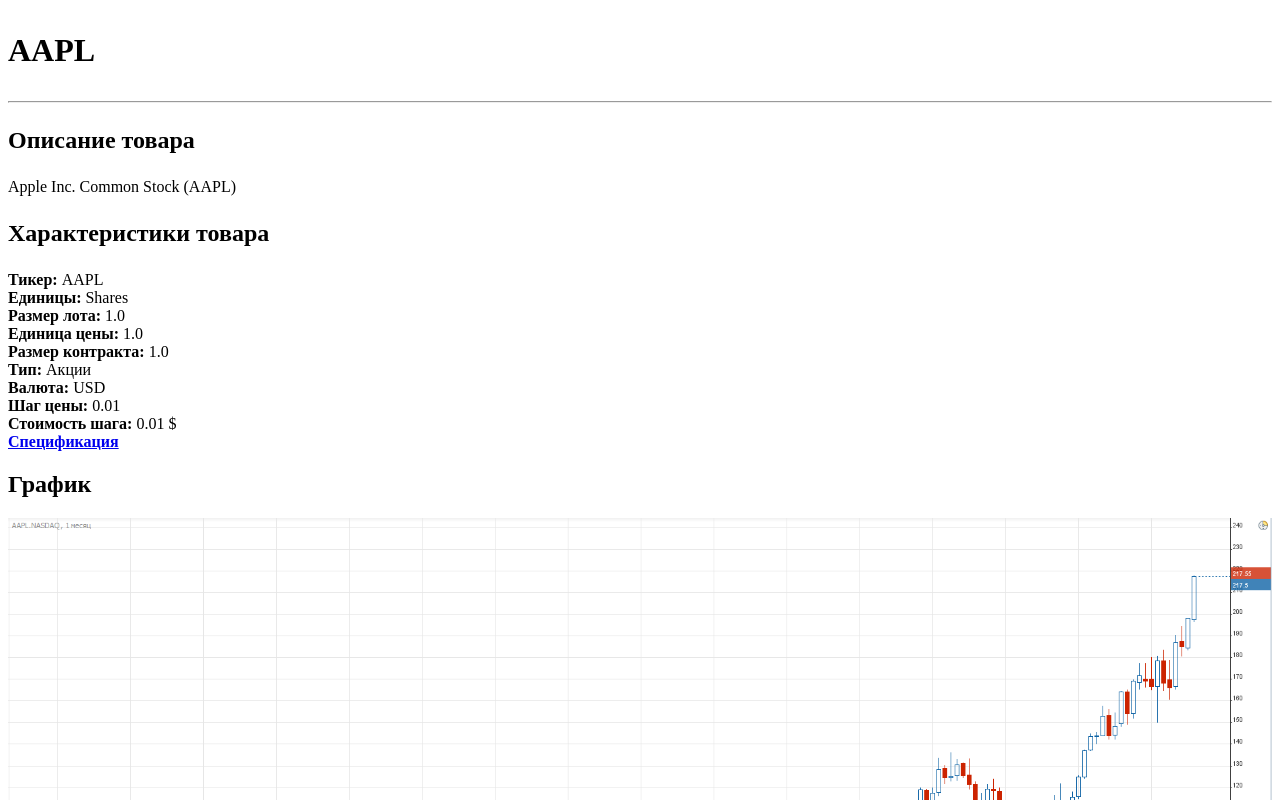
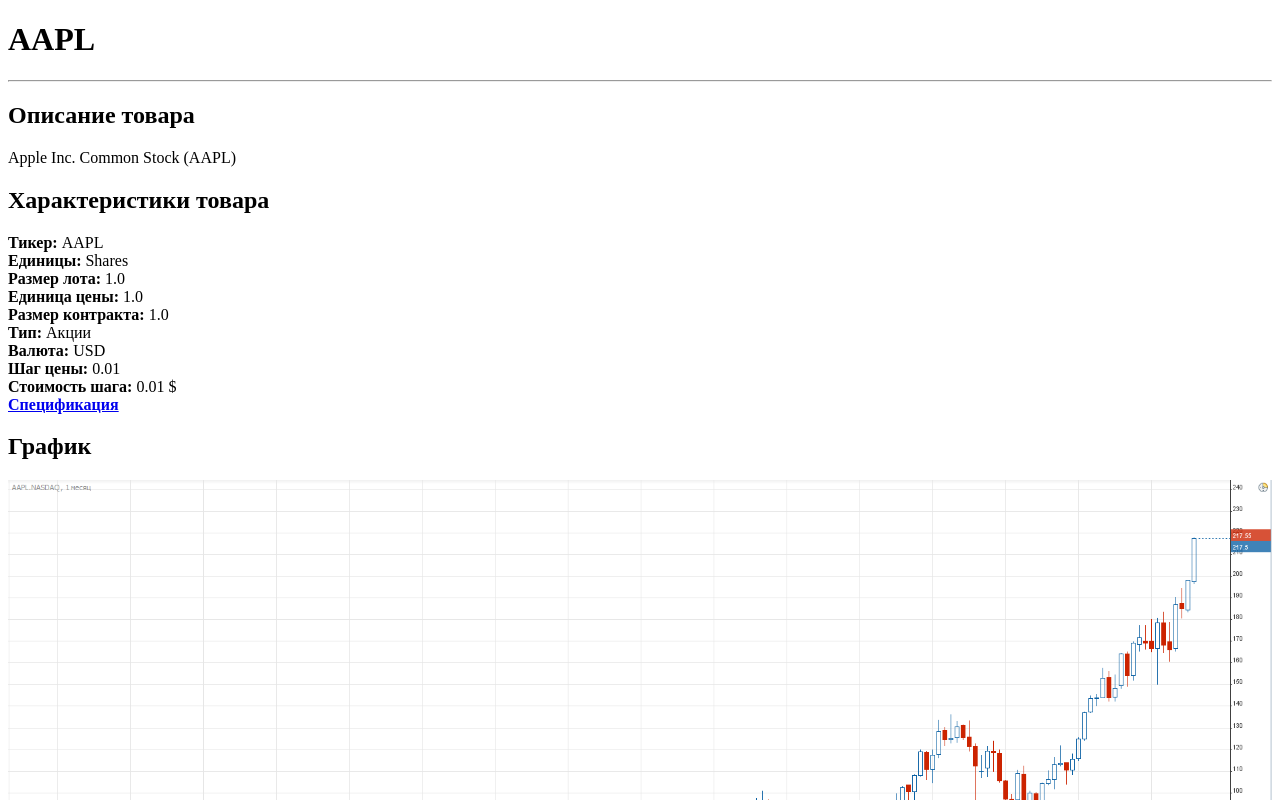
Before and after one commit to Hunka-Dunka/geekbrains-html-css-homework, a plain HTML site: page aapl.html in a window 1280 px wide. Shown: the top 800 px of the page. Drawn offline with Linux system fonts and the light colour scheme.

Commit message:
Fixed according to notes.

```diff
--- a/aapl.html
+++ b/aapl.html
@@ -8,17 +8,16 @@
 
 <body>
   <h1>
-  <p>AAPL</p>
+  AAPL
 </h1>
   <hr/>
 
   <h2>
-  <p>Описание товара</p>
-</h2>
-  <p>Apple Inc. Common Stock (AAPL)
-  </p>
+  Описание товара
+</h2> Apple Inc. Common Stock (AAPL)
+
   <h2>
-  <p>Характеристики товара</p>
+  Характеристики товара
 </h2>
   <p>
     <b>Тикер:</b> AAPL<br/>
@@ -51,9 +50,10 @@
     five reportable operating segments: Americas, Europe, Japan, Asia-Pacific and Retail. The geographic-based segments do not include the results of the Retail segment. Despite Apple's market-leading position, the company still faces a number of risk
     factors, which include changing global economic conditions, fluctuating consumer demand, worldwide-competition and potential supply chain disruptions.
   </p>
+  <footer>
+    <hr/> Все права защищены.<br/> Наверное.
+  </footer>
 </body>
-<footer>
-  <hr/> Все права защищены.<br/> Наверное.
-</footer>
+
 
 </html>
```
